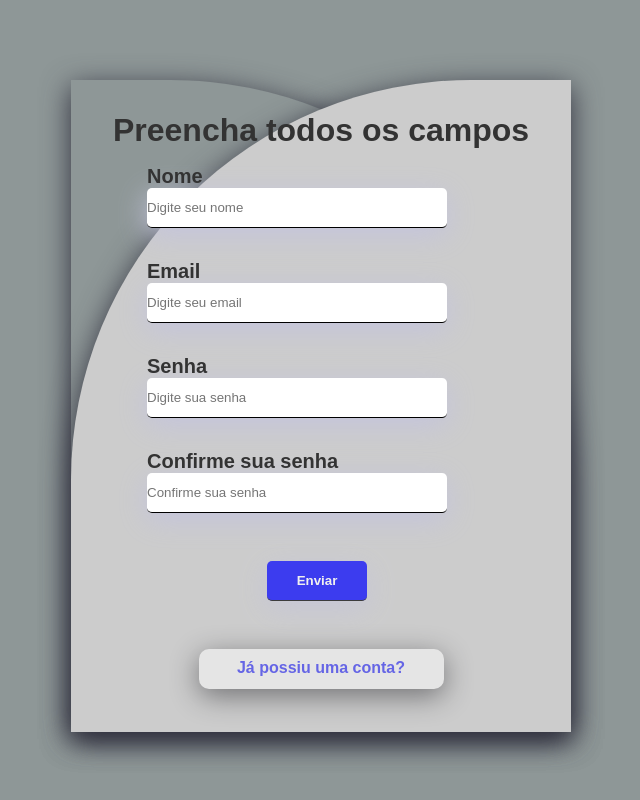
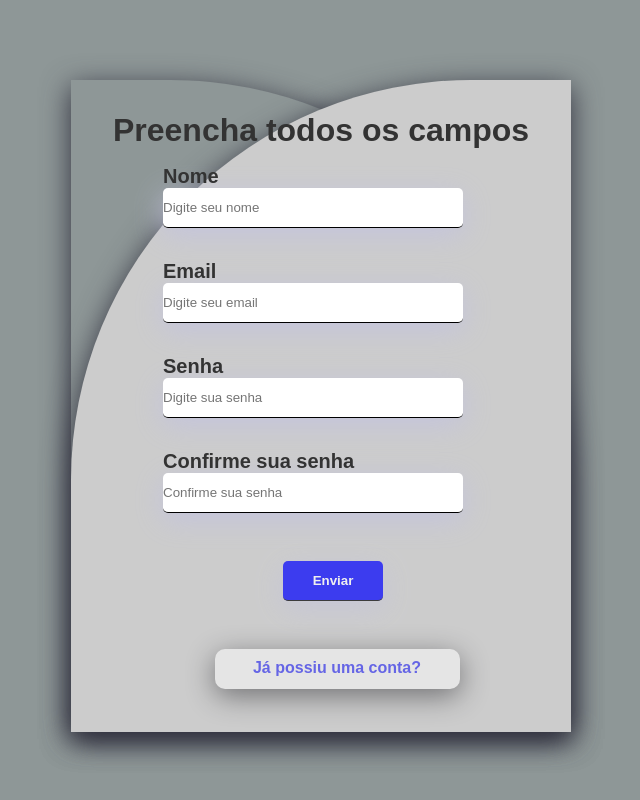
Before and after one commit to Whnatam12/tela_login_e_form_react, a React (Vite) app in the folder login_form/: page /newuser in a window 1280 px wide. Shown: the top 800 px of the page, without its empty margins (319-959 px from the left). Built offline with nearby package versions, Linux system fonts and the light colour scheme.

Commit message:
Update App.css

```diff
--- a/login_form/src/App.css
+++ b/login_form/src/App.css
@@ -30,7 +30,7 @@ font-size: 20px;
 
   gap: 1rem;
 align-items:center;
-margin: 0 auto;
+margin-left: 2rem;
 
 
 
```
